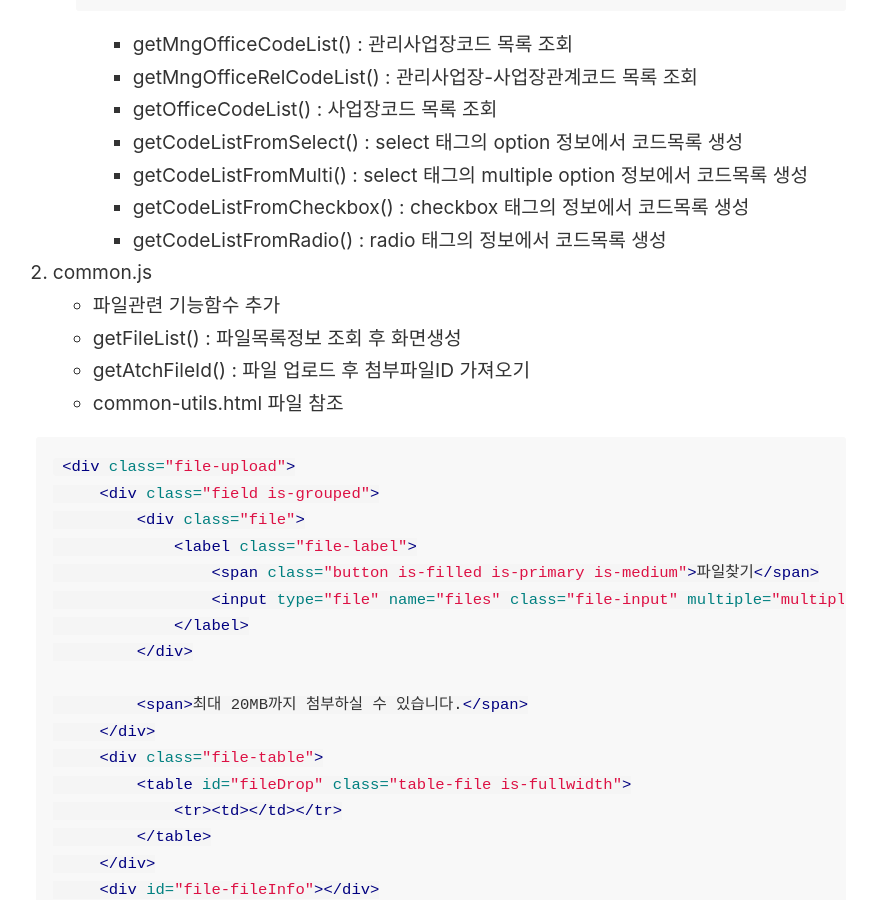
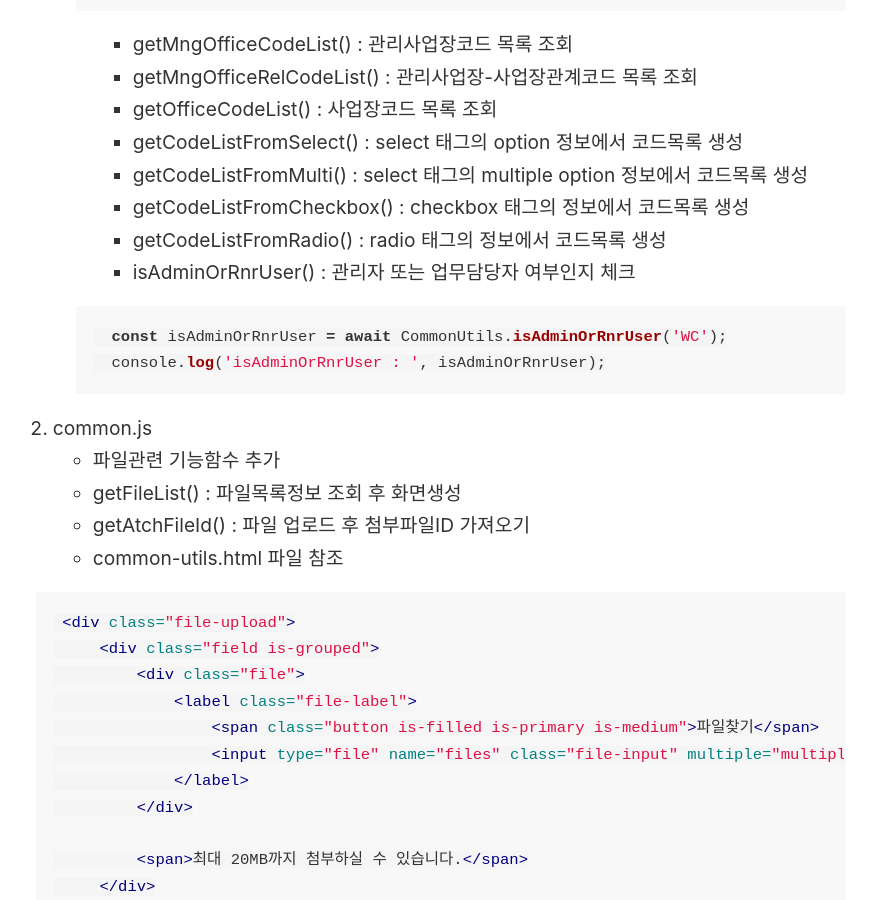
Before and after one commit to omare98/hs, a Jekyll site: the page built from _notes/공통 함수 및 컴포넌트.md, in a window 1280 px wide and 900 px high, scrolled down 3199 px. Shown: the whole window, without its empty margins (64-939 px from the left). Built offline with Jekyll 4.4.1, drawn with Linux system fonts in a browser that asks for light colours.

Commit message:
isAdminOrRnrUser 추가

````diff
--- a/_notes/공통 함수 및 컴포넌트.md
+++ b/_notes/공통 함수 및 컴포넌트.md
@@ -113,6 +113,12 @@
         * getCodeListFromMulti() : select 태그의 multiple option 정보에서 코드목록 생성
         * getCodeListFromCheckbox() : checkbox 태그의 정보에서 코드목록 생성
         * getCodeListFromRadio() : radio 태그의 정보에서 코드목록 생성
+        * isAdminOrRnrUser() : 관리자 또는 업무담당자 여부인지 체크
+
+        ```js
+        const isAdminOrRnrUser = await CommonUtils.isAdminOrRnrUser('WC');
+        console.log('isAdminOrRnrUser : ', isAdminOrRnrUser);
+        ```
 
 2. common.js
 * 파일관련 기능함수 추가
````
